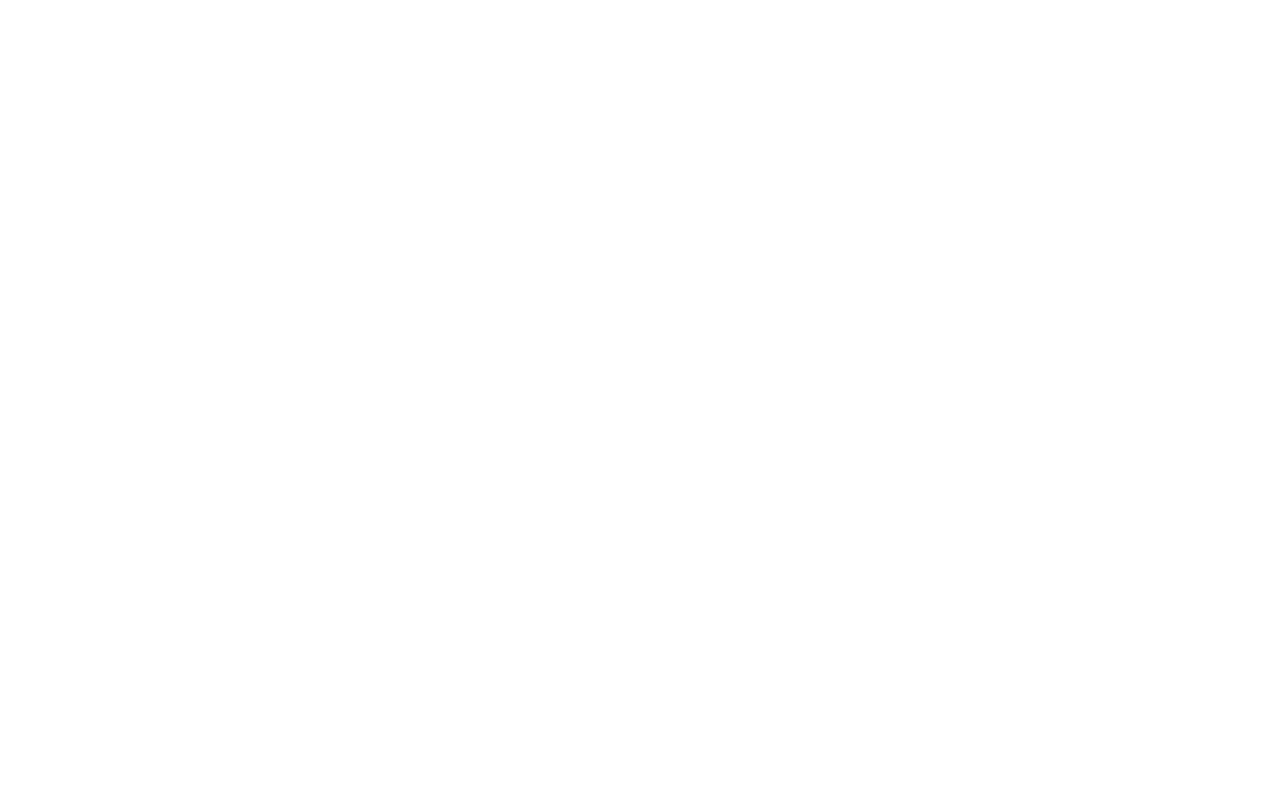
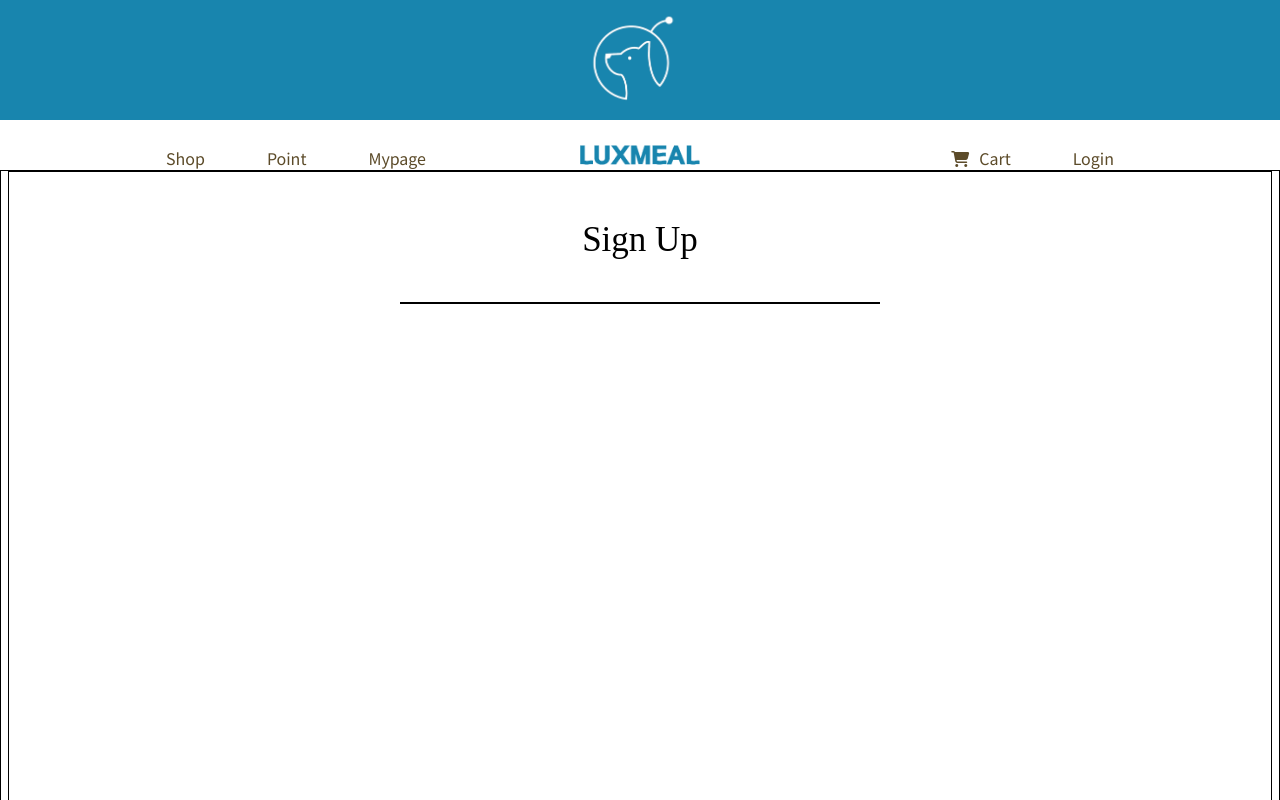
Before and after one commit to codestates-seb/seb40_main_019, a React (Create React App) app in the folder client/: page /login in a window 1280 px wide. Before the commit this address had no page. Shown: the top 800 px of the page. Built offline with nearby package versions, Linux system fonts and the light colour scheme.

Commit message:
Feat: 회원가입 컴포넌트 생성

```diff
--- a/client/src/App.js
+++ b/client/src/App.js
@@ -2,6 +2,7 @@
 import { Route, Routes } from 'react-router-dom';
 import Layout from './components/layout/js/Layout';
 import Home from './pages/home/js/Home';
+import Login from './pages/login/js/Login';
 
 function App() {
   //json-server 주소
@@ -12,6 +13,7 @@
       <Routes>
         <Route path="/" element={<Layout />}>
           <Route index element={<Home />} />
+          <Route path="/login" element={<Login />} />
         </Route>
       </Routes>
     </>
--- a/client/src/components/layout/css/layout.scss
+++ b/client/src/components/layout/css/layout.scss
@@ -1,7 +1,6 @@
 .appLayout{
   box-sizing: border-box;
 	width: 100vw;
-  height: 100vh;
 	// display: grid;
 	// grid-template-columns: 1fr;
 	// grid-template-rows: 53px 1fr 250px;
--- a/client/src/components/main/css/main.scss
+++ b/client/src/components/main/css/main.scss
@@ -7,4 +7,5 @@
   justify-content: center;
   align-items: center;
   border: 1px solid black;
+  // margin-top: 52px;
 }
--- a/client/src/components/main/js/Main.js
+++ b/client/src/components/main/js/Main.js
@@ -1,4 +1,4 @@
-import '../css/Main.scss';
+import '../css/main.scss';
 import { Outlet } from 'react-router-dom';
 
 export default function Main() {
--- /dev/null
+++ b/client/src/pages/login/css/login.scss
@@ -0,0 +1,21 @@
+.loginInner{
+  width: 100%;
+  max-width: 1264px;
+  border: 1px solid black;
+  height: 100%;
+  min-height: 900px;
+  display: flex;
+  flex-direction: column;
+  align-items: center;
+  padding: 50px;
+  h1{
+    font-size: 35px;
+    margin-bottom: 45px;
+  }
+  .loginForm{
+    width: 480px;
+    // min-height: 900px;
+    height: 100%;
+    border: 1px solid black;
+  }
+}
--- /dev/null
+++ b/client/src/pages/login/js/Login.js
@@ -0,0 +1,19 @@
+// import React from 'react';
+import '../css/login.scss';
+
+export default function Login() {
+  return (
+    <>
+      <div className="loginInner">
+        <h1>Sign Up</h1>
+        <form
+          className="loginForm"
+          action="#"
+          onSubmit={(e) => e.preventDefault()}
+        >
+          <div></div>
+        </form>
+      </div>
+    </>
+  );
+}
```
